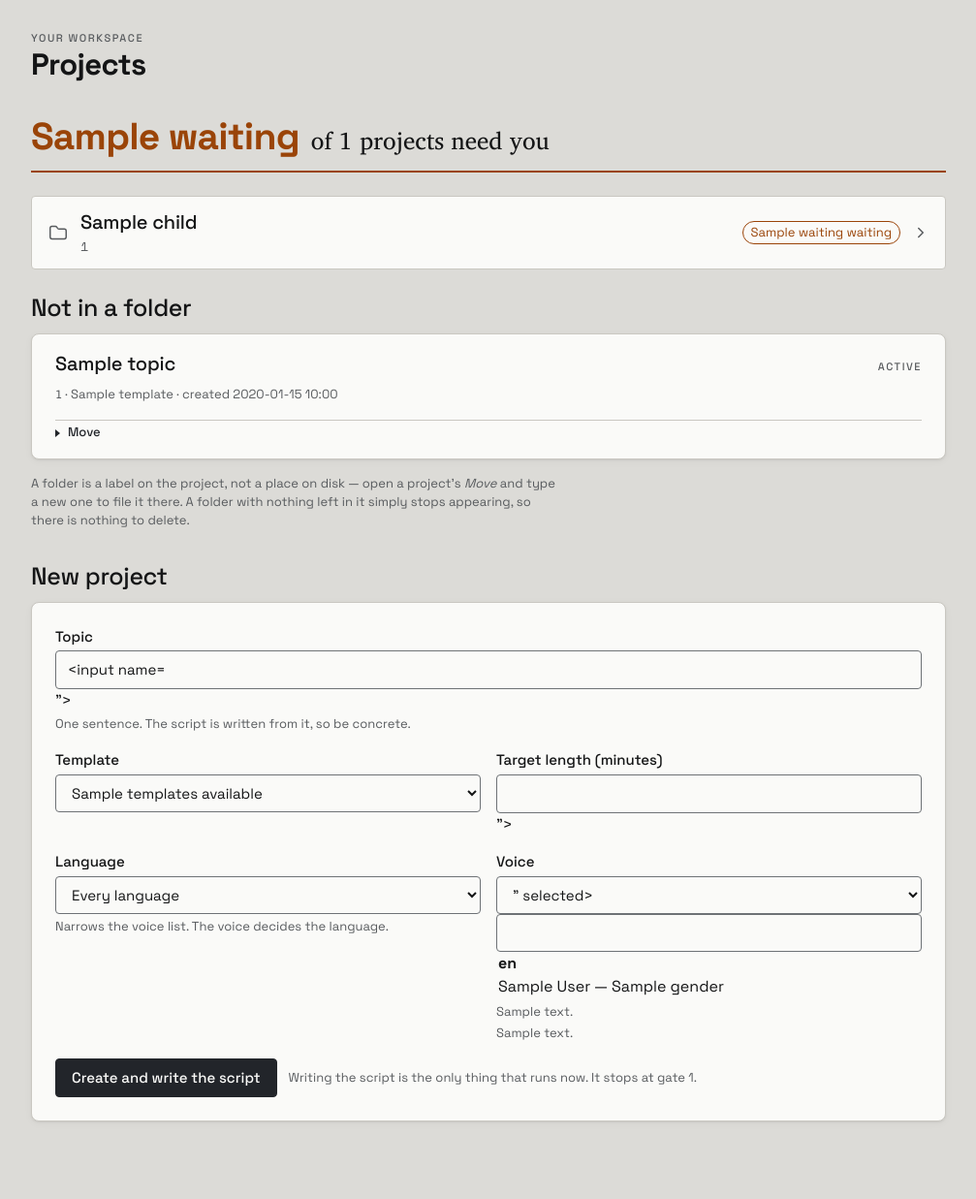
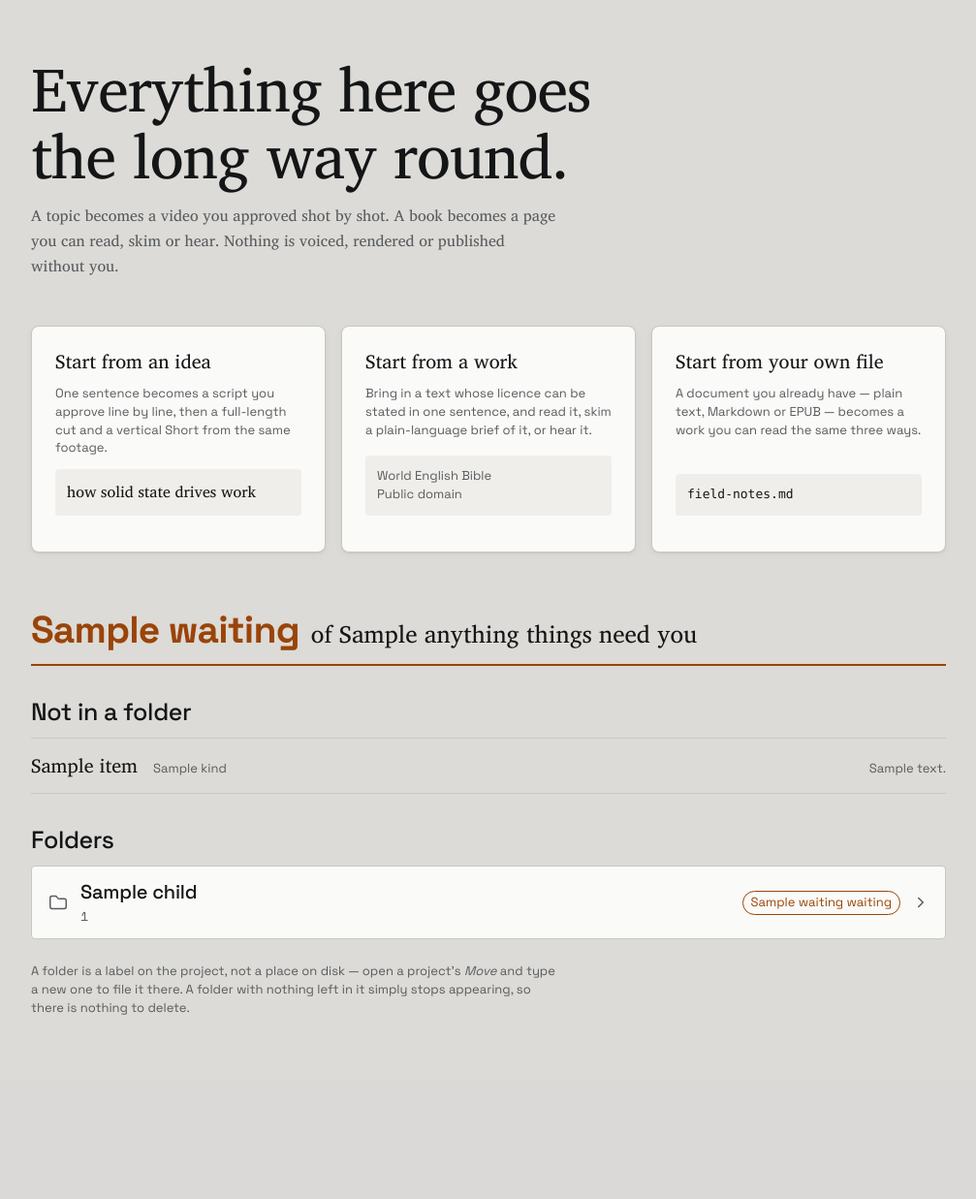
Before and after one commit to kclaudeeager/ai-video-maker, a FastAPI app: template src/videomaker/web/templates/index.html in a window 1280 px wide. Shown: the part 53-1290 px from the top of the page at 97% size, without its empty margins (136-1143 px from the left). After the commit the page ends 1100 px from the top, so only its background shows below. Run offline with FastAPI, Linux system fonts and the light colour scheme; the template is opened without the code that fills it: most values are stand-ins (such as "Sample title", 1, 10 or a date in 2020); form fields are guessed from the names that the template uses; parts of the project's set-up code (start-up, migrations or seed data) failed here and were passed over.

Commit message:
feat: make the root a workspace rather than a video project list
One opening line, the three ways in, then what is already open — a video project
and a text in the library in the same list. The create form is not on this page
any more; it lives behind `/start/video`, which is what stops the root being a
form with a list under it, and `projects.render_new_project` draws that page for
a rejected create so the form comes back on a page that has one.

Folders survive intact and that took care: the root lists what is *not* filed in
a folder and the folder cards carry the rest, so a project reached through a
folder is not also printed at the top. The waiting count is `tree.waiting` — the
same number the folder cards below it count with — because two definitions of
"waiting" on one page is one too many; the denominator is the whole workspace,
works included.

`data-project` and `data-status` survive onto the new row: they are the handles
the rest of the suite reaches for, and tests about the pipeline should not break
because a page changed shape. First run now means "nothing at all in the
workspace" rather than "no video projects" — someone who has imported a book has
started.

Co-Authored-By: Claude Opus 5 (1M context) <noreply@anthropic.com>
Claude-Session: https://claude.ai/code/session_01QS3V4Cg58a84LBAF5WvvmL
Signed-off-by: Claude Kwizera <claudekwizera003@gmail.com>

```diff
--- /dev/null
+++ b/src/videomaker/web/templates/_open_list.html
@@ -0,0 +1,22 @@
+{#
+  What is already open in this workspace. Context: `items` (WorkspaceItem).
+
+  One list for both kinds. A project and a work are different shapes on disk and
+  the same question here — what is this, where do I go, does it want me — so the
+  row is the same row and the kind is a word rather than an icon.
+
+  `data-project` and `data-status` survive from the list this replaced: they are
+  the handles the rest of the suite reaches for, and a row that stopped carrying
+  them would break tests that are about the pipeline rather than about the page.
+#}
+<ul class="open-list flush">
+  {% for item in items %}
+    <li class="open-item"
+        {% if item.kind == "video" %}data-project="{{ item.id }}"{% else %}data-work="{{ item.id }}"{% endif %}>
+      <span class="open-title"><a href="{{ item.href }}">{{ item.title }}</a></span>
+      <span class="open-kind">{{ item.kind }}</span>
+      <span class="open-detail {{ item.tone }}"
+            {% if item.status %}data-status="{{ item.status }}"{% endif %}>{{ item.detail }}</span>
+    </li>
+  {% endfor %}
+</ul>
--- /dev/null
+++ b/src/videomaker/web/templates/_ways_in.html
@@ -0,0 +1,31 @@
+{#
+  The three ways into the workspace. Context: none — this is static markup, and
+  deliberately so: what it says does not depend on what is on disk.
+
+  **They are alternatives, not a sequence** (`docs/ui-design.md` §12), so there
+  are no numbers on them. What tells them apart is what each one starts from, so
+  each card ends with a preview of its own input: a sentence you have not written
+  yet, a text already published, a file you already have.
+#}
+<ul class="ways">
+  <li class="way">
+    <h2 class="way-title"><a href="/start/video">Start from an idea</a></h2>
+    <p class="way-note">One sentence becomes a script you approve line by line,
+      then a full-length cut and a vertical Short from the same footage.</p>
+    <p class="way-input"><span class="way-typed">how solid state drives work</span></p>
+  </li>
+
+  <li class="way">
+    <h2 class="way-title"><a href="/start/read">Start from a work</a></h2>
+    <p class="way-note">Bring in a text whose licence can be stated in one
+      sentence, and read it, skim a plain-language brief of it, or hear it.</p>
+    <p class="way-input">World English Bible<br>Public domain</p>
+  </li>
+
+  <li class="way">
+    <h2 class="way-title"><a href="/start/document">Start from your own file</a></h2>
+    <p class="way-note">A document you already have — plain text, Markdown or
+      EPUB — becomes a work you can read the same three ways.</p>
+    <p class="way-input"><span class="way-file">field-notes.md</span></p>
+  </li>
+</ul>
--- a/src/videomaker/web/templates/index.html
+++ b/src/videomaker/web/templates/index.html
@@ -1,89 +1,85 @@
 {#
-  The workspace root: what needs you, the folders, the projects filed nowhere, and
-  the create form — plus, on an empty workspace, the first-run screen.
+  The workspace root. `docs/ui-design.md` §12.
 
-  Context: `rows` (ProjectRow, newest first), `tree` (the root `FolderNode`),
-  `folders` (the labels in use), `templates_available`, `form`, `error`, `voices`,
-  plus `first_run`/`free_tier`/`keys` for the empty state.
+  Context: `items` (WorkspaceItem, newest first), `needs_you`, `tree`, `folders`,
+  `folder_error`, plus `first_run`/`free_tier`/`keys` for the empty state.
 
-  **The root shows folders, not everything.** A folder is a card that links to its
-  own page — see `_folder_tree.html` for why the always-open tree was replaced.
-  Projects filed at the root still appear here, because they are genuinely at this
-  level and nothing else would show them.
+  One opening line, the three ways in, then what is already open — a video
+  project and a text in the library in the same list, because they are two
+  storage shapes and one workspace. The create form is not on this page any more:
+  it lives behind `/start/video`, which is what stops the root being a form with
+  a list under it.
 
-  **The summary strip leads because it is the only thing that is ever urgent.** It
-  answers "is there anything for me" without reading a single card, which is the
-  question a dashboard exists to answer. It is omitted entirely when nothing is
-  waiting rather than printed as a zero — a dashboard that says `0 waiting for you`
-  every day teaches you to stop reading it.
-
-  The create form is a plain `<form method="post">` with no htmx: creation ends in a
-  303 to another page, which is exactly what a browser does well on its own, and it
-  keeps the page working with JavaScript disabled (M2 global constraint).
-
-  The first-run screen is this page's empty state rather than a separate
-  destination — the create form is the thing it argues for, and a redirect would
-  put a wall between reading it and using it. `/guide` serves the same partial
-  afterwards.
+  **What this page must not do**, and each of these is what a page like it
+  reaches for by default: number the three ways in (they are alternatives, not a
+  sequence), put an all-caps eyebrow above the hero, join its counts with middle
+  dots, or append an arrow to a link. §12 has the argument.
 #}
 {% extends "base.html" %}
 {% import "_folder_tree.html" as tree_ui with context %}
 
-{% block title %}Projects{% endblock %}
-{% block eyebrow %}{% if first_run %}Welcome{% else %}Your workspace{% endif %}{% endblock %}
-{% block heading %}{% if first_run %}Start your first video{% else %}Projects{% endif %}{% endblock %}
+{% block title %}Longhand{% endblock %}
+{% block eyebrow %}{% endblock %}
+{% block heading %}{% endblock %}
 
 {% block content %}
-  {% if first_run %}{% include "_welcome.html" %}{% endif %}
+  <section class="hero">
+    <h1 class="hero-line">Everything here goes the long way round.</h1>
+    <p class="hero-lede">A topic becomes a video you approved shot by shot. A book
+      becomes a page you can read, skim or hear. Nothing is voiced, rendered or
+      published without you.</p>
+  </section>
 
-  {# On a first run the form is the only thing to do, so it comes first. With
-     projects on disk they are what you came back for, so the list leads. #}
-  {% if first_run %}
-    <section class="stack">{% include "_new_project.html" %}</section>
+  {% include "_ways_in.html" %}
+
+  {% if anything %}
+    {# Silent when there is nothing to say: a workspace that reports `0 waiting`
+       every day teaches you to stop reading the line.
+
+       The numerator is `tree.waiting`, which is what the folder cards below
+       count with — one definition of "waiting" on the page, not two. The
+       denominator is the whole workspace, works included, because a work is a
+       thing you have open even though it can never be waiting for you. #}
+    {% if tree.waiting %}
+      <p class="summary-strip" data-waiting="{{ tree.waiting }}">
+        <strong>{{ tree.waiting }}</strong>
+        of {{ anything }} {{ "thing needs" if anything == 1 else "things need" }} you
+      </p>
     {% endif %}
 
-  <section class="stack">
-    {# The page title already says "Projects" when the list leads; the heading is
-       only needed on a first run, where the list sits under the create form. #}
-    {% if first_run %}<h2 class="section-title">Projects</h2>{% endif %}
-    {% if rows %}
     {% if folder_error %}
       <p class="notice notice-bad" role="alert">{{ folder_error }}</p>
     {% endif %}
 
-      {# Silent when there is nothing to say — see the header note. #}
-      {% if tree.waiting %}
-        <p class="summary-strip" data-waiting="{{ tree.waiting }}">
-          <strong>{{ tree.waiting }}</strong>
-          of {{ tree.count }} {{ "project needs" if tree.waiting == 1 else "projects need" }} you
-        </p>
+    {% if items %}
+      <section class="stack">
+        {# A heading only when the folders below need telling apart from these. #}
+        {% if tree.children %}<h2 class="section-title">Not in a folder</h2>{% endif %}
+        {% include "_open_list.html" %}
+      </section>
     {% endif %}
 
+    {% if tree.children %}
+      <section class="stack">
+        <h2 class="section-title">Folders</h2>
         {{ tree_ui.folder_datalist(folders) }}
         {{ tree_ui.folder_cards(tree) }}
-
-      {% if tree.rows %}
-        {# Only worth a heading when there are folders to tell these apart from. #}
-        {% if tree.children %}
-          <h2 class="section-title unfiled-title">Not in a folder</h2>
-        {% endif %}
-        {{ tree_ui.project_rows(tree, folders) }}
-      {% endif %}
-
         <p class="hint flush folder-note">
           A folder is a label on the project, not a place on disk — open a project's
           <em>Move</em> and type a new one to file it there. A folder with nothing left
           in it simply stops appearing, so there is nothing to delete.
         </p>
+      </section>
     {% else %}
-      <p class="card empty-state flush">
-        You have no projects yet. Fill in a topic above and it will appear here,
-        scripted and waiting at gate 1.
-      </p>
+      {{ tree_ui.folder_datalist(folders) }}
     {% endif %}
+  {% else %}
+    <section class="stack">
+      <h2 class="section-title">Nothing open yet</h2>
+      <p class="prose flush">You have no projects and no works yet. Pick one of the
+        three above; whichever you pick appears here and waits for you.</p>
     </section>
+  {% endif %}
 
-  {% if not first_run %}
-    <section class="stack">{% include "_new_project.html" %}</section>
-  {% endif %}
+  {% if first_run %}{% include "_welcome.html" %}{% endif %}
 {% endblock %}
```
Also changed, not shown: docs/superpowers/plans/2026-09-10-unified-workspace.md (+1 -1 lines), src/videomaker/web/routes/projects.py (+55 -5 lines), tests/unit/test_web_projects.py (+6 -6 lines), tests/unit/test_workspace_page.py (added, +124 -0 lines). Lines whose indentation alone changed are shown as unchanged.
